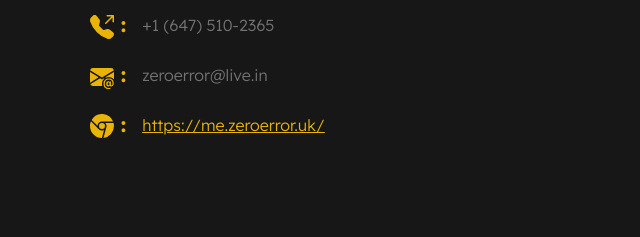
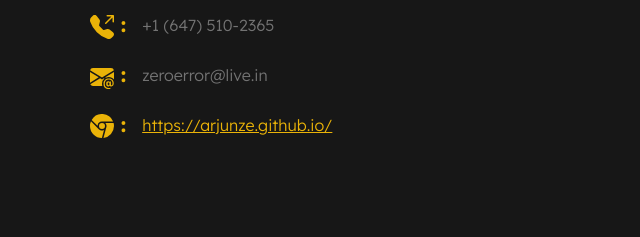
Before and after one commit to ArjunZe/aboutMe, a plain HTML site: page index.html in a window 1280 px wide. Shown: the part 4596-4833 px from the top of the page, 0-640 px from the left. Drawn offline with Linux system fonts and the light colour scheme.

Commit message:
Update to Url

```diff
--- a/index.html
+++ b/index.html
@@ -563,7 +563,7 @@
                                                 d="M16 8a8 8 0 0 1-7.022 7.94l1.902-7.098a3 3 0 0 0 .05-1.492A3 3 0 0 0 10.237 6h5.511A8 8 0 0 1 16 8M0 8a8 8 0 0 0 7.927 8l1.426-5.321a3 3 0 0 1-.723.255 3 3 0 0 1-1.743-.147 3 3 0 0 1-1.043-.7L.633 4.876A8 8 0 0 0 0 8m5.004-.167L1.108 3.936A8.003 8.003 0 0 1 15.418 5H8.066a3 3 0 0 0-1.252.243 2.99 2.99 0 0 0-1.81 2.59M8 10a2 2 0 1 0 0-4 2 2 0 0 0 0 4" />
                                         </svg> :</span>
                                 </h5>
-                                <p class="'mb-0 ms-3"><a href="https://me.zeroerror.uk/">https://me.zeroerror.uk/</a></p>
+                                <p class="'mb-0 ms-3"><a href="https://arjunze.github.io/">https://arjunze.github.io/</a></p>
                             </div>
                         </div>
                     </div>
```
